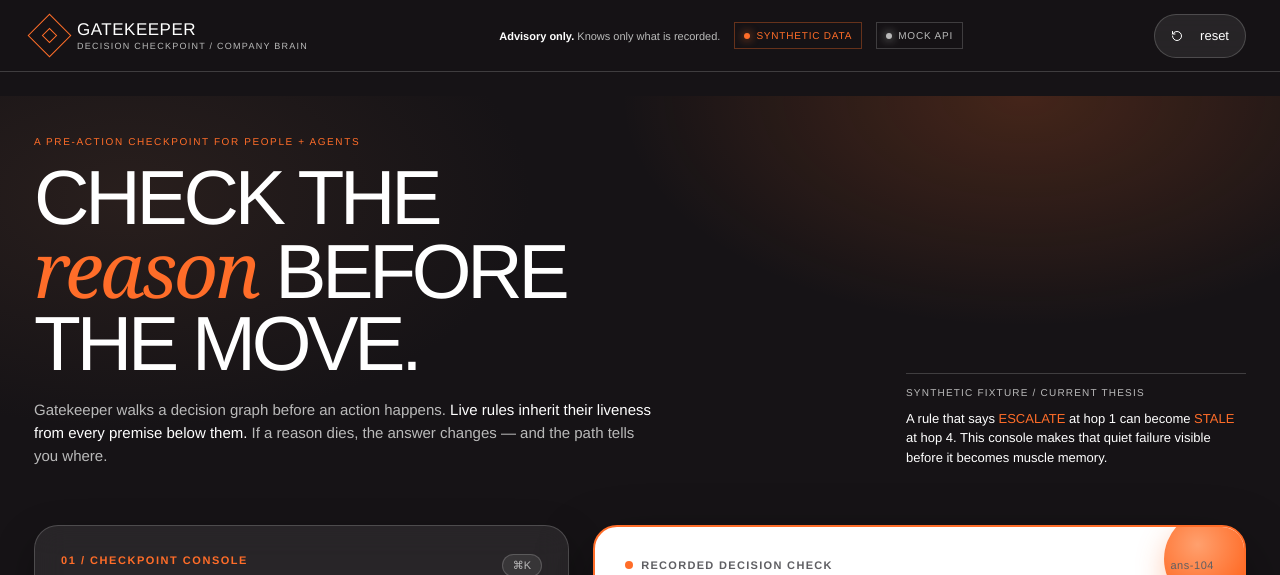
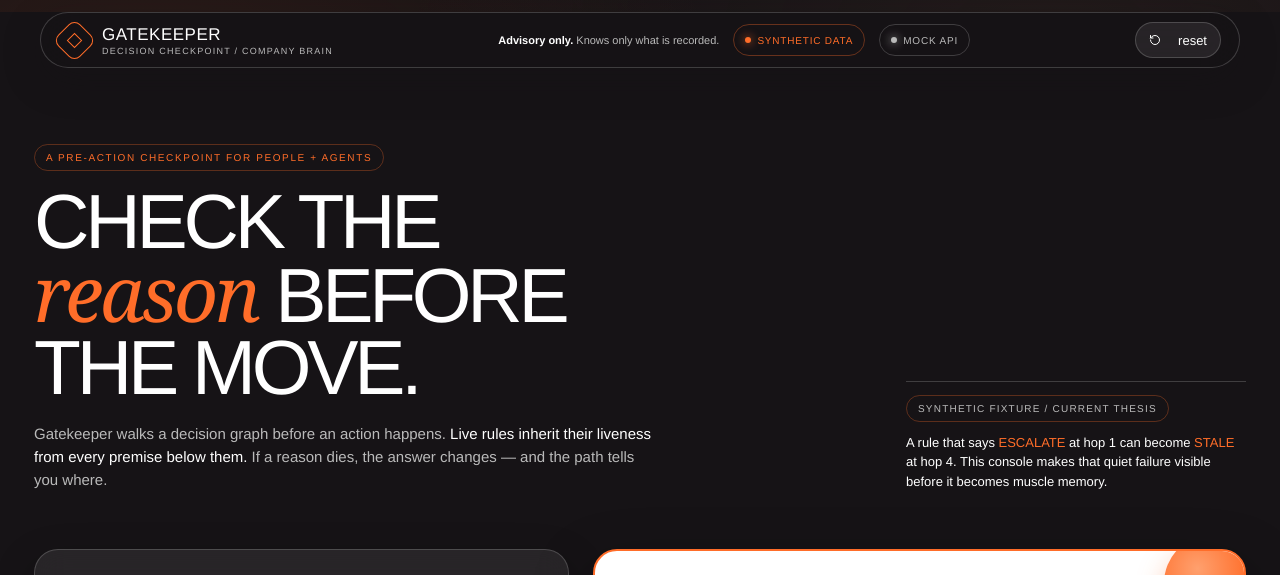
Before and after one commit to Anirudhh-Srinivasan/gatekeep, a React (Vite) app in the folder frontend/: page / in a window 1280 px wide. Shown: the top 575 px of the page. Built offline with nearby package versions, Linux system fonts and the light colour scheme; no server answers.

Commit message:
style(frontend): float and round the top navigation

```diff
--- a/frontend/src/styles/index.css
+++ b/frontend/src/styles/index.css
@@ -544,14 +544,35 @@ body {
 body::before {
   content: '';
   position: fixed;
-  top: 15%;
-  left: -12vw;
-  width: 55vw;
-  height: 60vh;
-  background: radial-gradient(circle, rgba(255, 109, 41, 0.18) 0%, rgba(69, 48, 39, 0.35) 45%, transparent 75%);
-  filter: blur(60px);
+  inset: 0;
+  background: radial-gradient(ellipse 52rem 38rem at 12% 22%, color-mix(in srgb, var(--orange) 12%, transparent), transparent 72%),
+    radial-gradient(ellipse 54rem 42rem at 82% 8%, color-mix(in srgb, var(--brown) 28%, transparent), transparent 74%);
   pointer-events: none;
   z-index: 0;
+}
+
+.hero-intro { isolation: auto; scroll-margin-top: 84px; }
+.hero-intro::before { content: none; }
+.topbar {
+  width: min(1200px, calc(100% - 32px)); height: 56px; min-height: 56px;
+  margin: 12px auto 0; padding: 0 18px; border: 1px solid var(--glass-border);
+  border-radius: 999px; background: color-mix(in srgb, var(--ink) 72%, transparent);
+  box-shadow: 0 12px 36px color-mix(in srgb, var(--ink) 38%, transparent);
+  -webkit-backdrop-filter: blur(22px) saturate(145%); backdrop-filter: blur(22px) saturate(145%);
+}
+.topbar .brand-mark { border-radius: 8px; }
+.status-badge, .data-badge, .reset-button, .kicker, .aside-label, .keyboard-hint { border-radius: 999px; }
+.status-badge, .data-badge { min-height: 32px; padding: 7px 11px; }
+.reset-button { min-height: 36px; padding: 7px 13px; }
+.reset-button:focus-visible, .reset-button:hover { border-color: var(--accent); background: color-mix(in srgb, var(--orange) 12%, transparent); }
+.kicker, .aside-label { display: inline-flex; align-items: center; border: 1px solid color-mix(in srgb, var(--orange) 30%, transparent); padding: 7px 11px; }
+.hero-intro { padding-top: 32px; }
+@media (max-width: 700px) {
+  .topbar { width: calc(100% - 32px); height: 56px; min-height: 56px; gap: 8px; padding: 0 12px; }
+  .brand-sub { display: none; }
+  .topbar-actions { gap: 0; }
+  .reset-button { min-height: 34px; padding: 6px 10px; }
+  .hero-intro { padding-top: 26px; }
 }
 
 /* Screen 1 Stage Grid: Console (Left) + Verdict Card (Right) */
```
